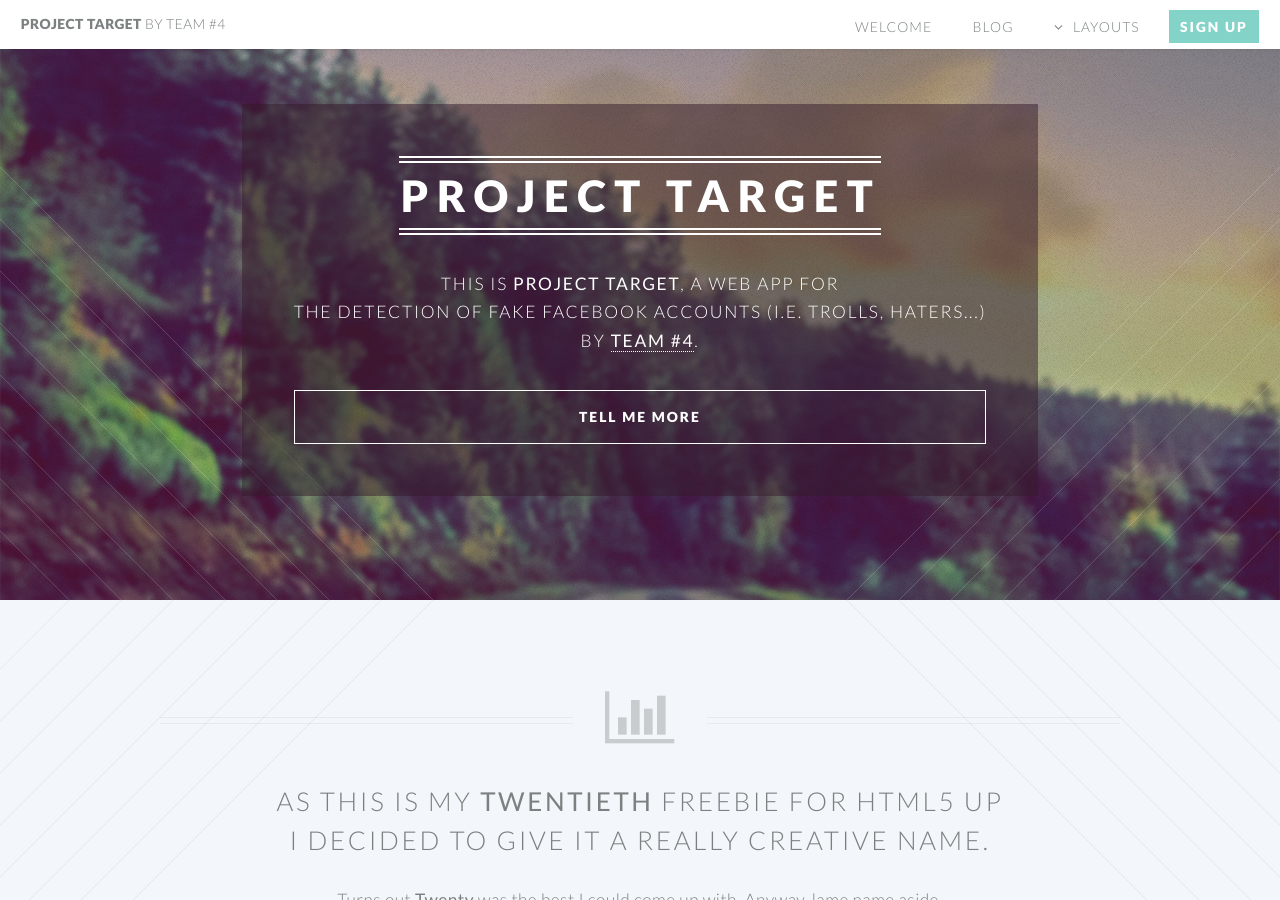
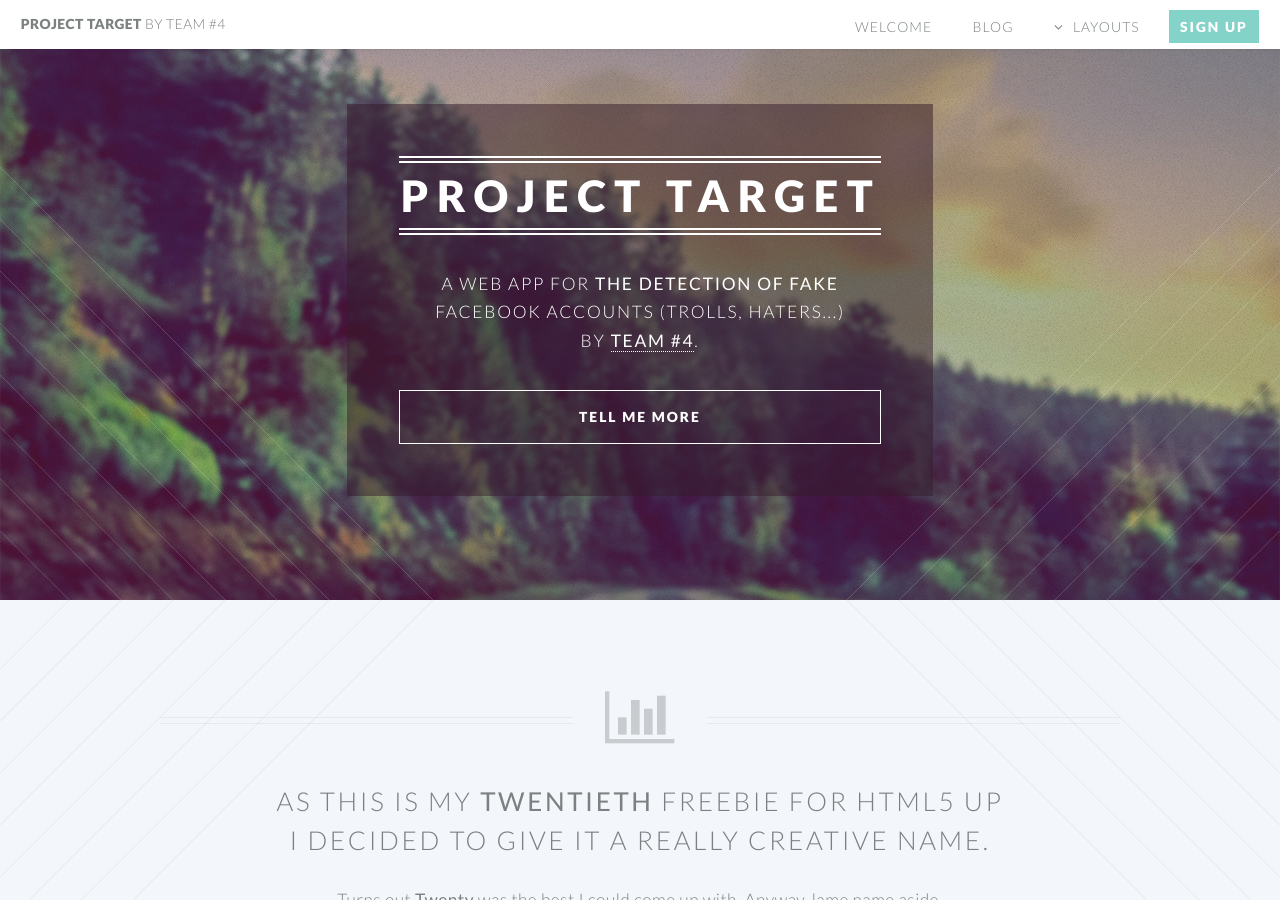
Before and after one commit to ProjectTarget/ProjectTarget.github.io, a Jekyll site: the page built from index.html, in a window 1280 px wide and 900 px high. Built offline with Jekyll 4.4.1, drawn with Linux system fonts in a browser that asks for light colours.

Commit message:
Shorten project description on Welcome page
Signed-off-by: Karel Ha <mathemage@gmail.com>

```diff
--- a/_includes/banner.html
+++ b/_includes/banner.html
@@ -12,9 +12,9 @@
     <header>
       <h2>Project Target</h2>
     </header>
-    <p>This is <strong>Project Target</strong>, a web app for
+    <p>a web app for <strong>the detection of fake</strong>
     <br />
-    the detection of fake Facebook accounts (i.e. trolls, haters...)
+    Facebook accounts (trolls, haters...)
     <br />
     by <a href="https://github.com/ProjectTarget/">team #4</a>.</p>
     <footer>
```
